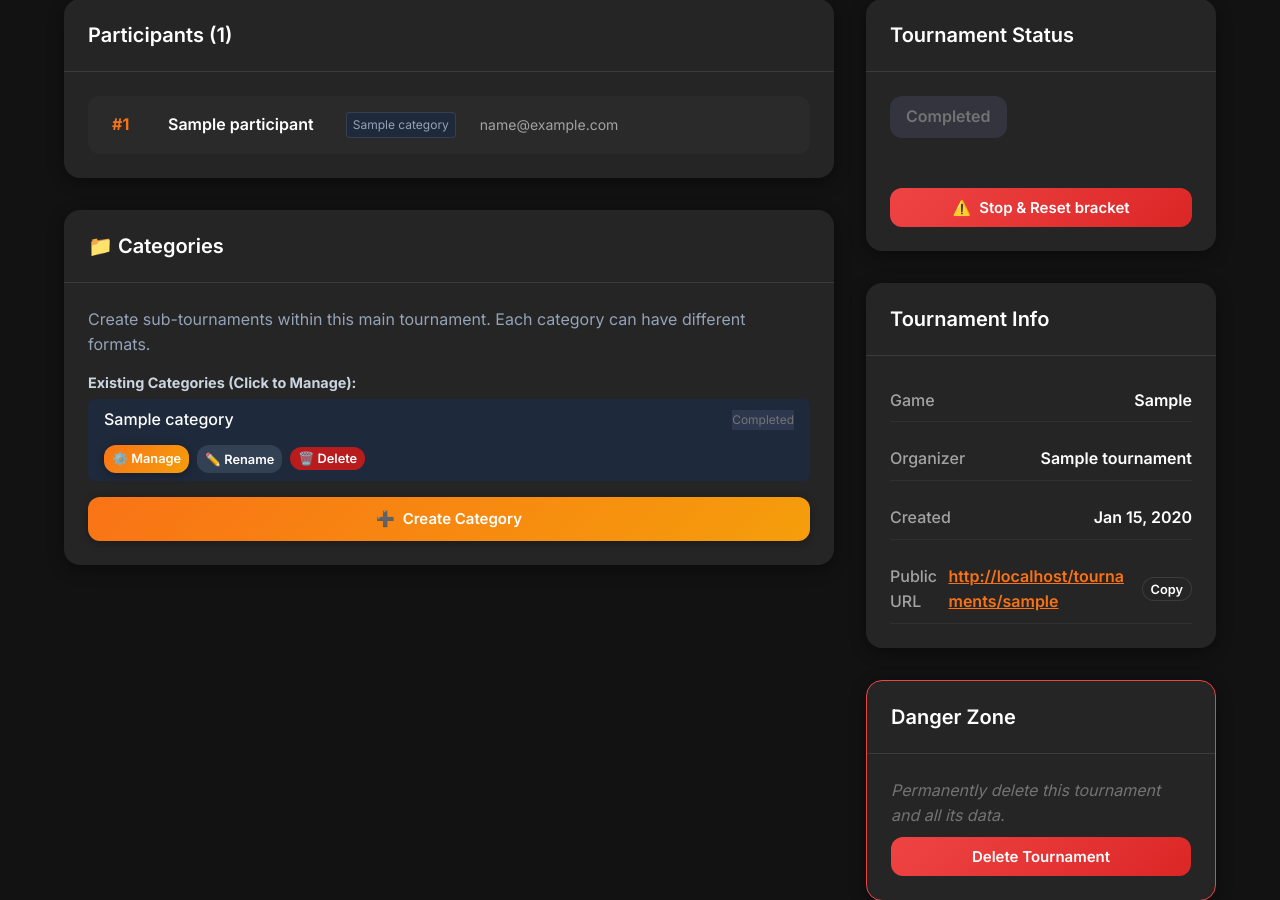
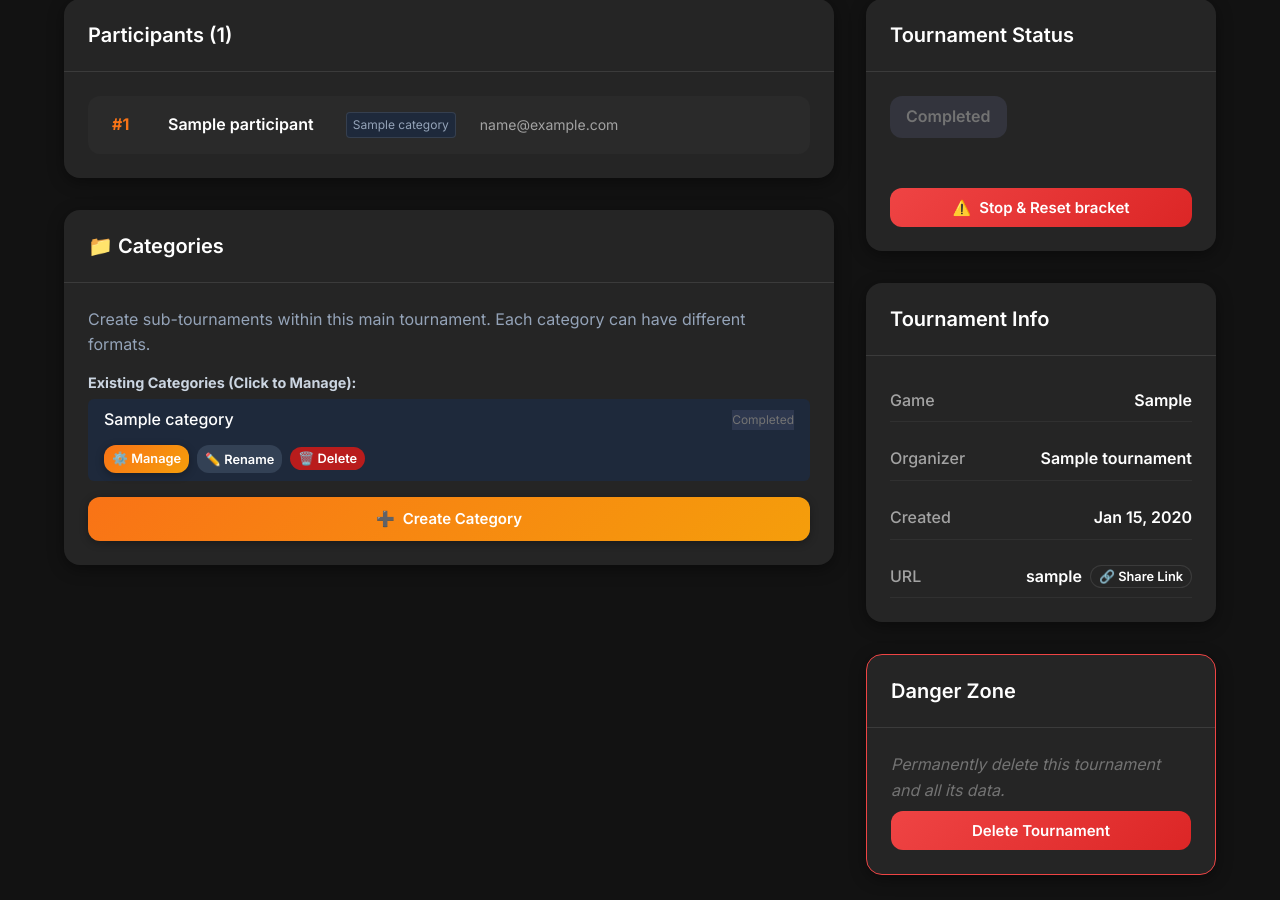
Before and after one commit to rahilmehta-24/TourneyPro, a Flask app: template app/templates/tournament/manage.html in a window 1280 px wide. Shown: the part 229-1129 px from the top of the page. Run offline with Flask 3, Linux system fonts and the light colour scheme; tables that the repository leaves empty hold one stand-in row (values such as "Sample post"); the template is opened without the code that fills it: values that come from a table or form of the project are taken from there, most other values are stand-ins (such as "Sample title", 1, 10 or a date in 2020); some libraries are stand-ins or nearby versions.

Commit message:
refactor: simplify tournament URL display and update share button label in manage template

```diff
--- a/app/templates/tournament/manage.html
+++ b/app/templates/tournament/manage.html
@@ -228,12 +228,10 @@
                             <span class="info-value">{{ tournament.created_at.strftime('%b %d, %Y') }}</span>
                         </div>
                         <div class="info-item">
-                            <span class="info-label">Public URL</span>
+                            <span class="info-label">URL</span>
                             <span class="info-value" style="display: flex; gap: 0.5rem; align-items: center;">
-                                <a href="{{ url_for('tournament.view_tournament', slug=tournament.url_slug, _external=True) }}" target="_blank" style="color: var(--accent-primary); word-break: break-all;">
-                                    {{ url_for('tournament.view_tournament', slug=tournament.url_slug, _external=True) }}
-                                </a>
-                                <button onclick="copyShareLink('{{ url_for('tournament.view_tournament', slug=tournament.url_slug, _external=True) }}', this)" class="btn btn-secondary" style="padding: 0.2rem 0.5rem; font-size: 0.8rem;">Copy</button>
+                                {{ tournament.url_slug }}
+                                <button onclick="copyShareLink('{{ url_for('tournament.view_tournament', slug=tournament.url_slug, _external=True) }}', this)" class="btn btn-secondary" style="padding: 0.2rem 0.5rem; font-size: 0.8rem;">🔗 Share Link</button>
                             </span>
                         </div>
                     </div>
```
